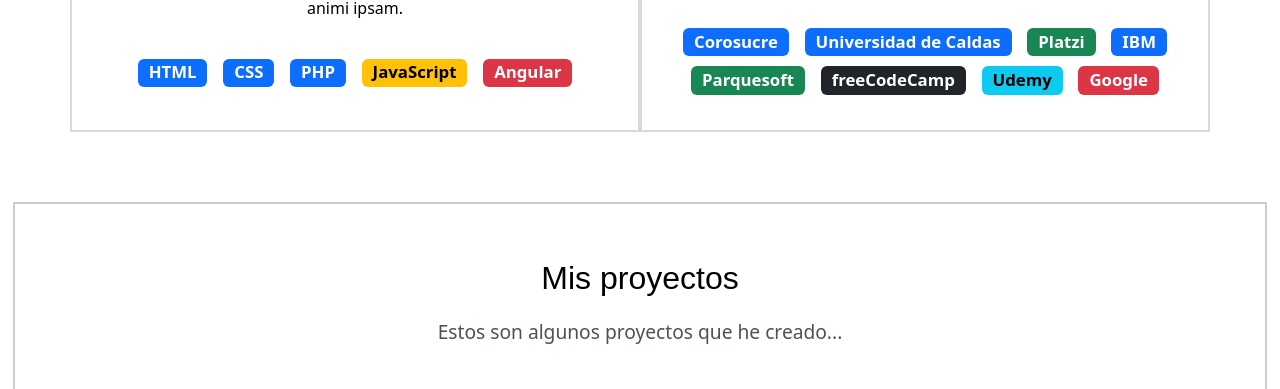
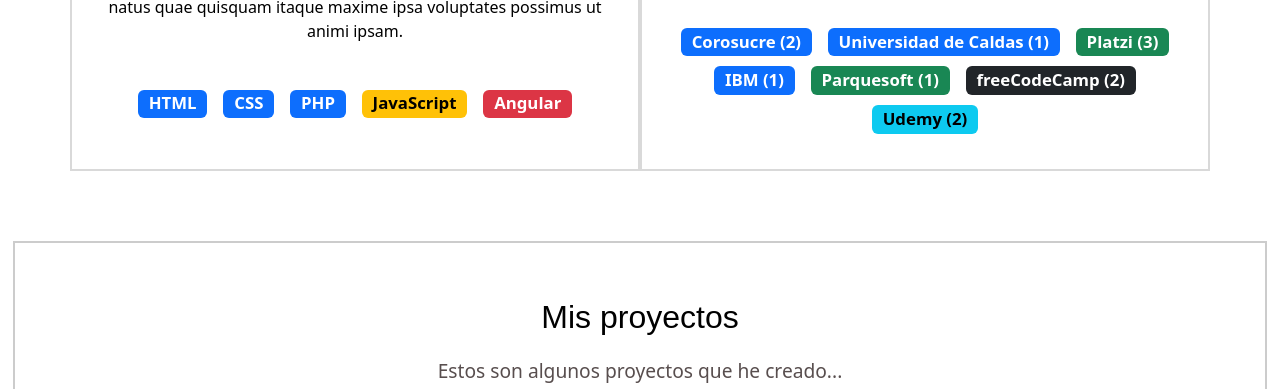
Before and after one commit to FernandoOnate/portafolioHTMLCSSBootstrap, a plain HTML site: page index.html in a window 1280 px wide. Shown: the part 1781-2170 px from the top of the page. Drawn offline with nearby package versions, Linux system fonts and the light colour scheme; a web font is replaced by a local one.

Commit message:
actualizo estudios

```diff
--- a/index.html
+++ b/index.html
@@ -111,14 +111,13 @@
                             sistemas, he tomado cursos en distintas plataformas que brindan algunas herramientas para
                             los que nos apasiona el mundo del desarrollo web.</p>
                         <div class="badges-contenedor">
-                            <span class="badge text-bg-primary">Corosucre</span>
-                            <span class="badge text-bg-primary">Universidad de Caldas</span>
-                            <span class="badge text-bg-success">Platzi</span>
-                            <span class="badge text-bg-primary">IBM</span>
-                            <span class="badge text-bg-success">Parquesoft</span>
-                            <span class="badge text-bg-dark">freeCodeCamp</span>
-                            <span class="badge text-bg-info">Udemy</span>
-                            <span class="badge text-bg-danger">Google</span>
+                            <span class="badge text-bg-primary">Corosucre (2)</span>
+                            <span class="badge text-bg-primary">Universidad de Caldas (1)</span>
+                            <span class="badge text-bg-success">Platzi (3)</span>
+                            <span class="badge text-bg-primary">IBM (1)</span>
+                            <span class="badge text-bg-success">Parquesoft (1)</span>
+                            <span class="badge text-bg-dark">freeCodeCamp (2)</span>
+                            <span class="badge text-bg-info">Udemy (2)</span>
                         </div>
                     </div>
                 </div>
```
